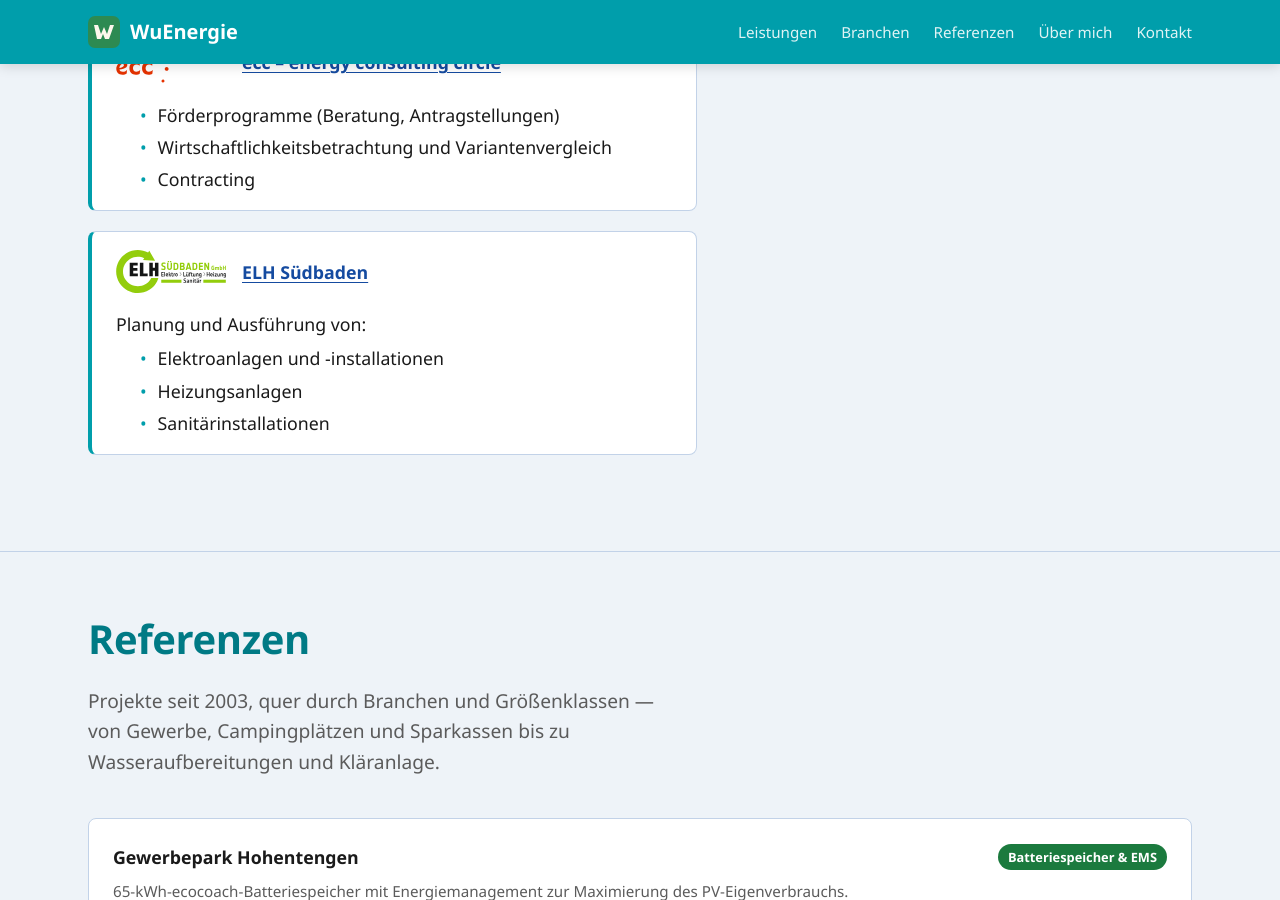
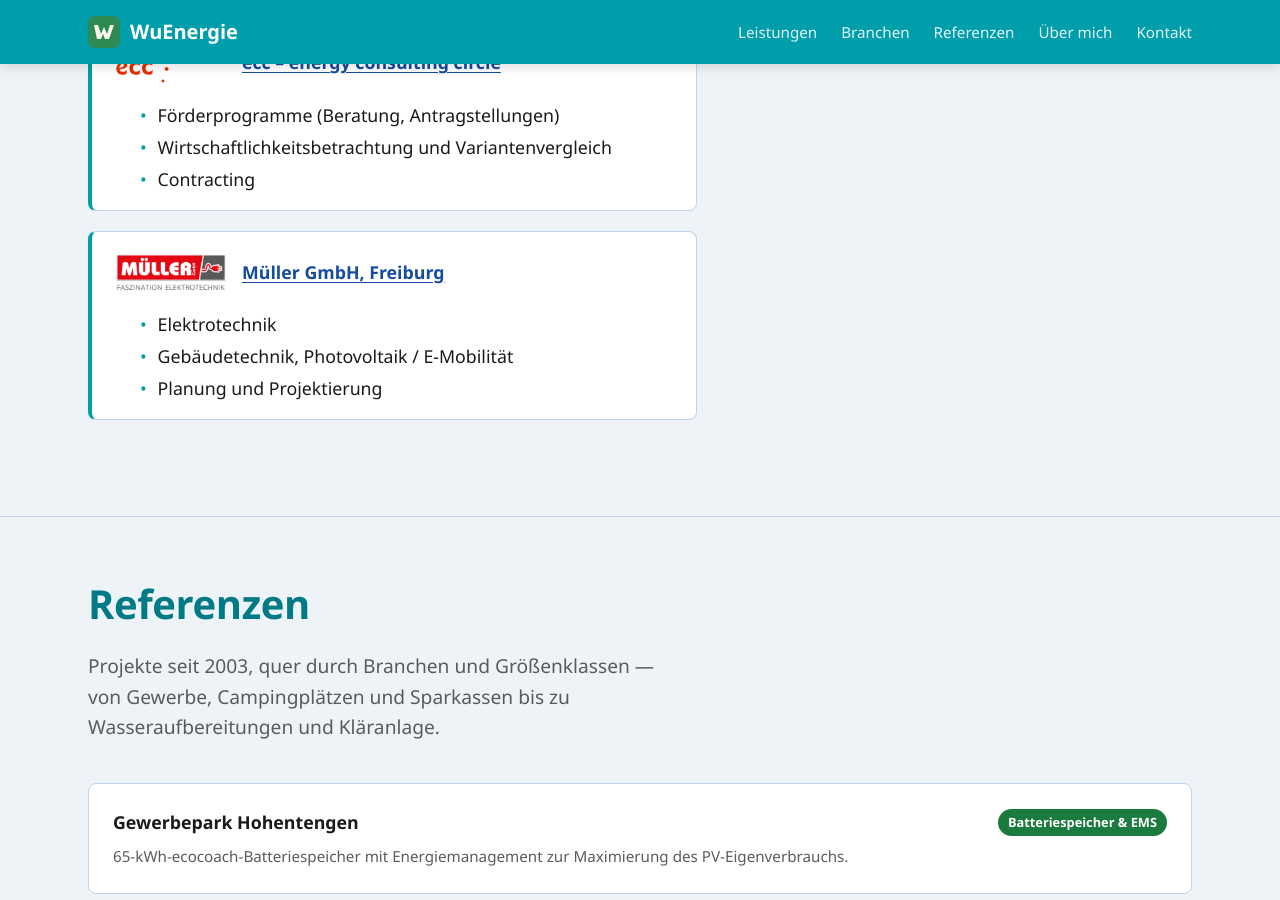
Before and after one commit to wuenergie/wuenergie-site, a Jekyll site: the page built from index.md, in a window 1280 px wide and 900 px high, scrolled down 2808 px. Built offline with Jekyll 4.4.1, drawn with Linux system fonts in a browser that asks for light colours.

Commit message:
Netzwerk: ELH Südbaden durch Müller GmbH, Freiburg ersetzt
Co-Authored-By: Claude Opus 5.5 <noreply@anthropic.com>

```diff
--- a/_data/site.yml
+++ b/_data/site.yml
@@ -76,14 +76,13 @@ netzwerk:
       - Förderprogramme (Beratung, Antragstellungen)
       - Wirtschaftlichkeitsbetrachtung und Variantenvergleich
       - Contracting
-  - name: ELH Südbaden
-    url: https://www.elh-suedbaden.com
-    logo: /assets/logos/elh-suedbaden.svg
-    leistung: "Planung und Ausführung von:"
+  - name: Müller GmbH, Freiburg
+    url: https://www.muellergmbh.info
+    logo: /assets/logos/mueller-gmbh.png
     punkte:
-      - Elektroanlagen und -installationen
-      - Heizungsanlagen
-      - Sanitärinstallationen
+      - Elektrotechnik
+      - Gebäudetechnik, Photovoltaik / E-Mobilität
+      - Planung und Projektierung
 
 partner_marke:
   name: Ingenieurbüro Jörg Wünnenberg
```
Also changed, not shown: assets/logos/elh-suedbaden.svg (deleted), assets/logos/mueller-gmbh.png (added).
